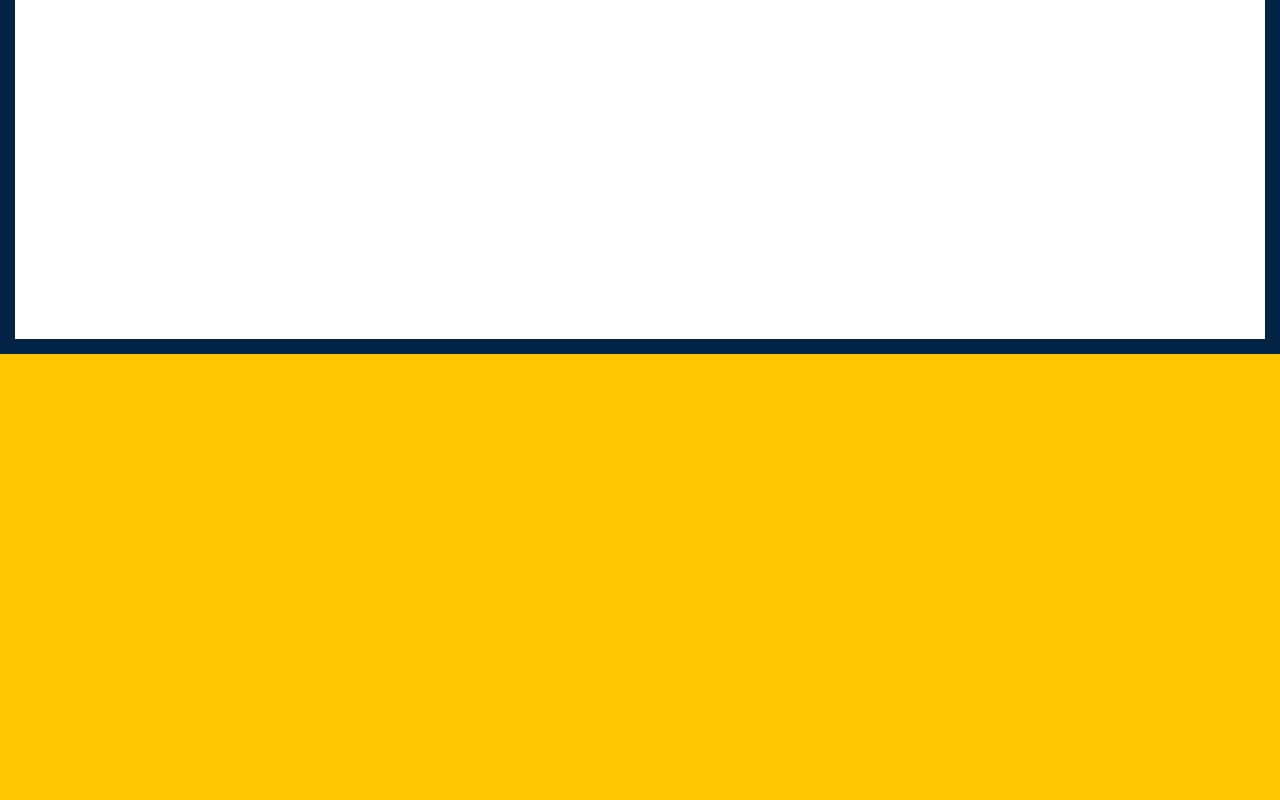
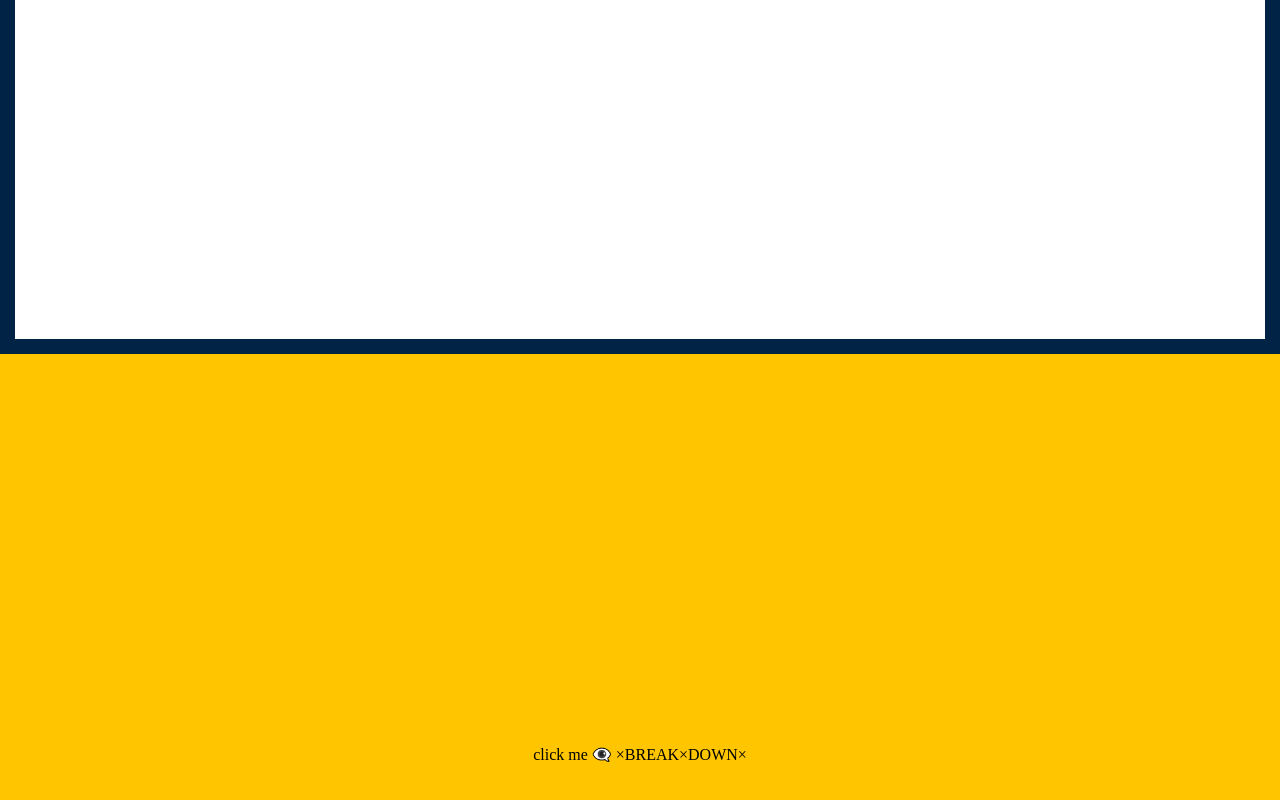
Before and after one commit to DominikPalacz/JavaScript30, a plain HTML site: page index.html in a window 1280 px wide. Shown: the part 5348-6148 px from the top of the page. Before the commit the page ends 5702 px from the top, so only its background shows below. Drawn offline with Linux system fonts and the light colour scheme; no server answers.

Commit message:
Added day 9

```diff
--- /dev/null
+++ b/09 - Dev Tools Domination/css/style.css
@@ -0,0 +1,7 @@
+.section-9 {
+  height: 100%;
+  min-height: 100vh;
+  display: flex;
+  align-items: center;
+    justify-content: center;
+}
--- /dev/null
+++ b/09 - Dev Tools Domination/js/app.js
@@ -0,0 +1,129 @@
+document.addEventListener("DOMContentLoaded", () => {
+  const fragment = document.createDocumentFragment();
+  const section = document.createElement("section");
+
+  section.classList.add("section-9");
+  section.innerHTML = `<p class="click-me">click me 👁‍🗨 ×BREAK×DOWN×</p>`;
+
+  fragment.appendChild(section);
+  document.body.appendChild(fragment);
+
+  const dogs = [{ name: "Snickers", age: 2 }, { name: "hugo", age: 8 }];
+
+  function makeGreen() {
+    const p = document.querySelector(".click-me");
+    p.style.color = "red";
+    p.style.fontSize = "50px";
+  }
+
+  const p = document.querySelector(".click-me");
+  p.addEventListener("click", makeGreen);
+
+  // ! Interpolated
+  console.log(
+    "%c // ! Interpolated //",
+    " font-size:15px; background:#ff0; color:#000; line-height:2em"
+  );
+  console.log("Hi, I %s JavaScript!", "❤"); // old
+
+  // ! Styled
+  console.log(
+    "%c // ! Styled //",
+    " font-size:15px; background:#ff0; color:#000; line-height:2em"
+  );
+  console.log("%c I Styled with %c", " font-size:75px; background:#00f");
+
+  // ! warning!
+  console.log(
+    "%c // ! warning! //",
+    " font-size:15px; background:#ff0; color:#000; line-height:2em"
+  );
+  console.warn("cwa");
+
+  // ! Error :|
+  console.log(
+    "%c // ! Error :| //",
+    " font-size:15px; background:#ff0; color:#000; line-height:2em"
+  );
+  console.error("cer");
+
+  // ! Info
+  console.log(
+    "%c // ! Info //",
+    " font-size:15px; background:#ff0; color:#000; line-height:2em"
+  );
+  console.info("Information");
+
+  // ! Testing
+  console.log(
+    "%c // ! Testing //",
+    " font-size:15px; background:#ff0; color:#000; line-height:2em"
+  );
+  console.assert(1 === 1, "assert work only if is false");
+  console.assert(1 !== 1, "assert show only if is false");
+
+  const check = document.querySelector(".click-me");
+  console.assert(check.classList.contains("is-active"), "check isn't active!");
+
+  // ! clearing
+  console.log(
+    "%c // ! clearing //",
+    " font-size:15px; background:#ff0; color:#000; line-height:2em"
+  );
+  // console.clear();
+
+  // ! Viewing DOM Elements
+  console.log(
+    "%c // ! Viewing DOM Elements //",
+    " font-size:15px; background:#ff0; color:#000; line-height:2em"
+  );
+  console.log("p", p);
+  console.dir(p);
+
+  // ! Grouping together
+  console.log(
+    "%c // ! Grouping together //",
+    " font-size:15px; background:#ff0; color:#000; line-height:2em"
+  );
+  // *open
+  dogs.forEach(dog => {
+    console.group(`${dog.name}`);
+    console.log(`dog.name : ${dog.name}`);
+    console.log(`dog.age : ${dog.age}`);
+    console.groupEnd(`${dog.name}`);
+  });
+  //*groupCollapsed
+  dogs.forEach(dog => {
+    console.groupCollapsed(`${dog.name}`);
+    console.log(`dog.name : ${dog.name}`);
+    console.log(`dog.age : ${dog.age}`);
+    console.groupEnd(`${dog.name}`);
+  });
+
+  // ! counting
+  console.log(
+    "%c // ! counting //",
+    " font-size:15px; background:#ff0; color:#000; line-height:2em"
+  );
+  console.count("Dominik");
+  console.count("Dominik");
+  console.count("Dominik");
+  console.count("p");
+  console.count("Dominik");
+  console.count("Dominik");
+  console.count("Dominik");
+  console.count("p");
+
+  // ! timing
+  console.log(
+    "%c // ! timing //",
+    " font-size:15px; background:#ff0; color:#000; line-height:2em"
+  );
+  console.time("Count fetch time");
+  fetch("http://api.github.com/users/DominikPalacz")
+    .then(data => data.json())
+    .then(data => {
+      console.warn(data);
+      console.timeEnd("Count fetch time");
+    });
+});
--- a/index.html
+++ b/index.html
@@ -42,6 +42,11 @@
       type="text/css"
       href="./08 - Fun with HTML5 Canvas/css/style.css"
     />
+    <link
+      rel="stylesheet"
+      type="text/css"
+      href="./09 - Dev Tools Domination/css/style.css"
+    />
 
     <script type="module" src="./app.js"></script>
     <script type="module" src="./01 - JavaScript Drum Kit/js/app.js"></script>
@@ -52,6 +57,7 @@
     <script type="module" src="./06 - Type Ahead/js/app.js"></script>
     <script type="module" src="./07 - Array Cardio Day 2/js/app.js"></script>
     <script type="module" src="./08 - Fun with HTML5 Canvas/js/app.js"></script>
+    <script type="module" src="./09 - Dev Tools Domination/js/app.js"></script>
   </head>
   <body></body>
 </html>
```
Also changed, not shown: 09 - Dev Tools Domination/index.html (added, +13 -0 lines).
